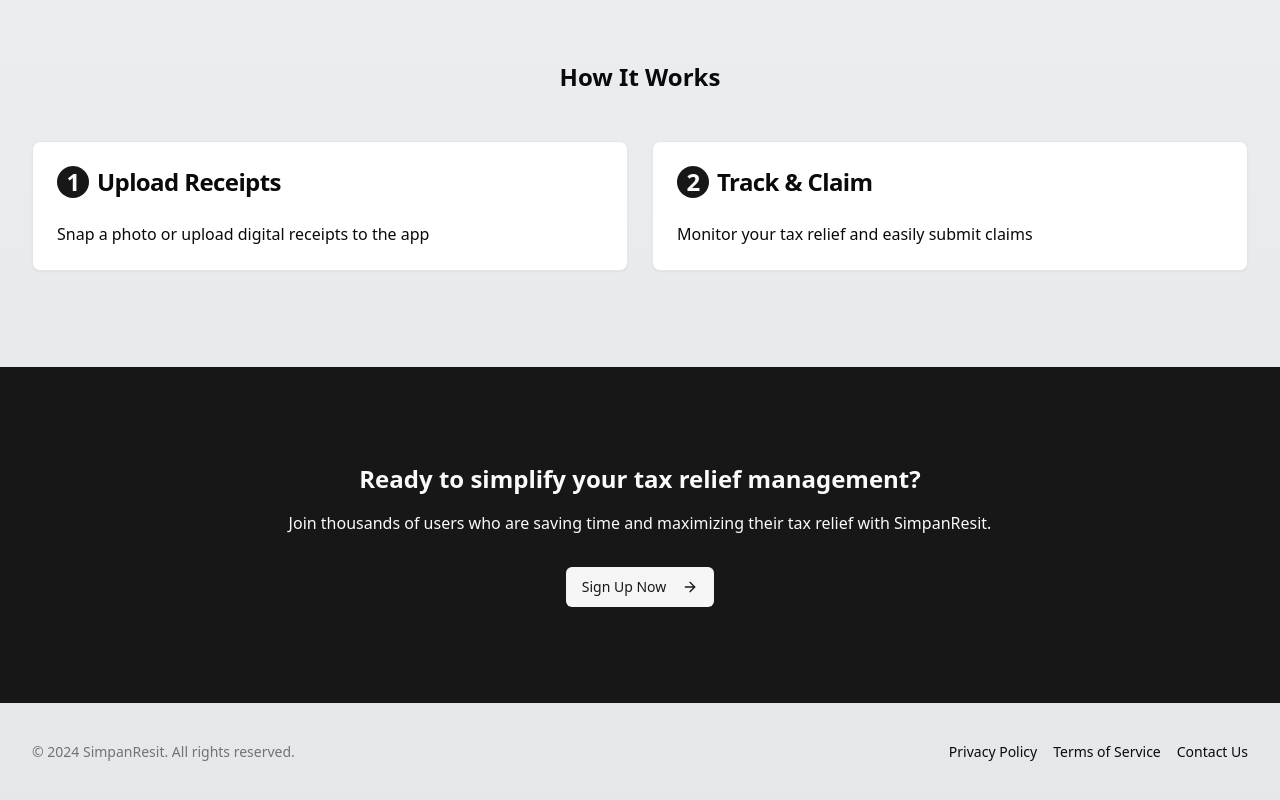
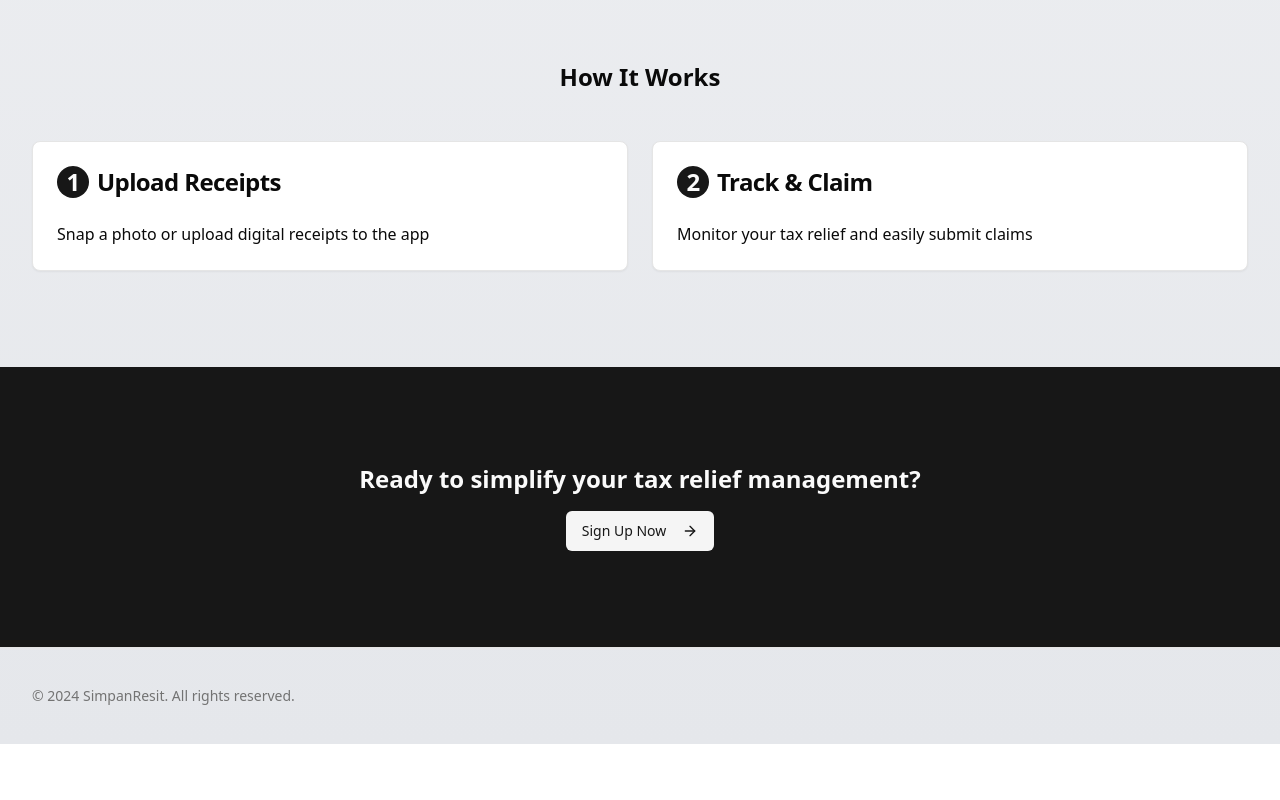
Before and after one commit to luqman-haqeem/simpan-resit, a Next.js app: page / in a window 1280 px wide. Shown: the part 1104-1904 px from the top of the page. After the commit the page ends 1848 px from the top, so only its background shows below. Built offline with nearby package versions, Linux system fonts and the light colour scheme.

Commit message:
update  login path

```diff
--- a/app/page.tsx
+++ b/app/page.tsx
@@ -36,7 +36,7 @@
                             SimpanResit helps you organize, track, and maximize your tax relief claims with ease.
                         </p>
                         <Button asChild className="mt-4">
-                            <Link href="/signup">
+                            <Link href="/login">
                                 Get Started <ArrowRight className="ml-2 h-4 w-4" />
                             </Link>
                         </Button>
@@ -126,9 +126,9 @@
                 <section className="bg-primary text-primary-foreground py-12 md:py-24">
                     <div className="container text-center">
                         <h2 className="text-2xl font-bold mb-4">Ready to simplify your tax relief management?</h2>
-                        <p className="mb-8">Join thousands of users who are saving time and maximizing their tax relief with SimpanResit.</p>
+                        {/* <p className="mb-8">Join thousands of users who are saving time and maximizing their tax relief with SimpanResit.</p> */}
                         <Button asChild variant="secondary">
-                            <Link href="/signup">
+                            <Link href="/login">
                                 Sign Up Now <ArrowRight className="ml-2 h-4 w-4" />
                             </Link>
                         </Button>
@@ -141,7 +141,7 @@
                     <p className="text-center text-sm leading-loose text-muted-foreground md:text-left">
                         © 2024 SimpanResit. All rights reserved.
                     </p>
-                    <nav className="flex items-center justify-center gap-4 md:justify-end">
+                    {/* <nav className="flex items-center justify-center gap-4 md:justify-end">
                         <Link href="/privacy" className="text-sm font-medium hover:underline">
                             Privacy Policy
                         </Link>
@@ -151,7 +151,7 @@
                         <Link href="/contact" className="text-sm font-medium hover:underline">
                             Contact Us
                         </Link>
-                    </nav>
+                    </nav> */}
                 </div>
             </footer>
         </div>
```
